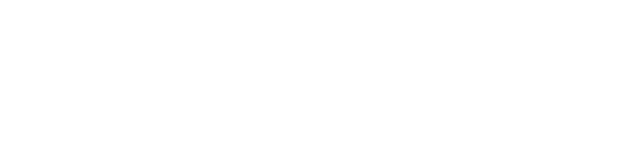
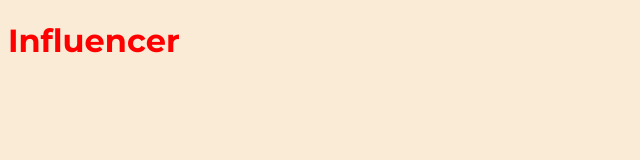
Before and after one commit to provashish95/influencer-gear, a plain HTML site: page index.html in a window 1280 px wide. Shown: the whole page, without its empty margins (0-640 px from the left). Drawn offline with Linux system fonts and the light colour scheme.

Commit message:
my first initial comment

```diff
--- a/css/style.css
+++ b/css/style.css
@@ -1,4 +1,5 @@
 @import url('https://fonts.googleapis.com/css2?family=Montserrat:wght@400;600;700&display=swap');
 body {
     font-family: 'Montserrat', sans-serif;
+    background-color: antiquewhite;
 }
--- a/index.html
+++ b/index.html
@@ -13,7 +13,7 @@
 </head>
 
 <body>
-
+    <h1 style="color: red;">Influencer</h1>
 </body>
 
 </html>
```
